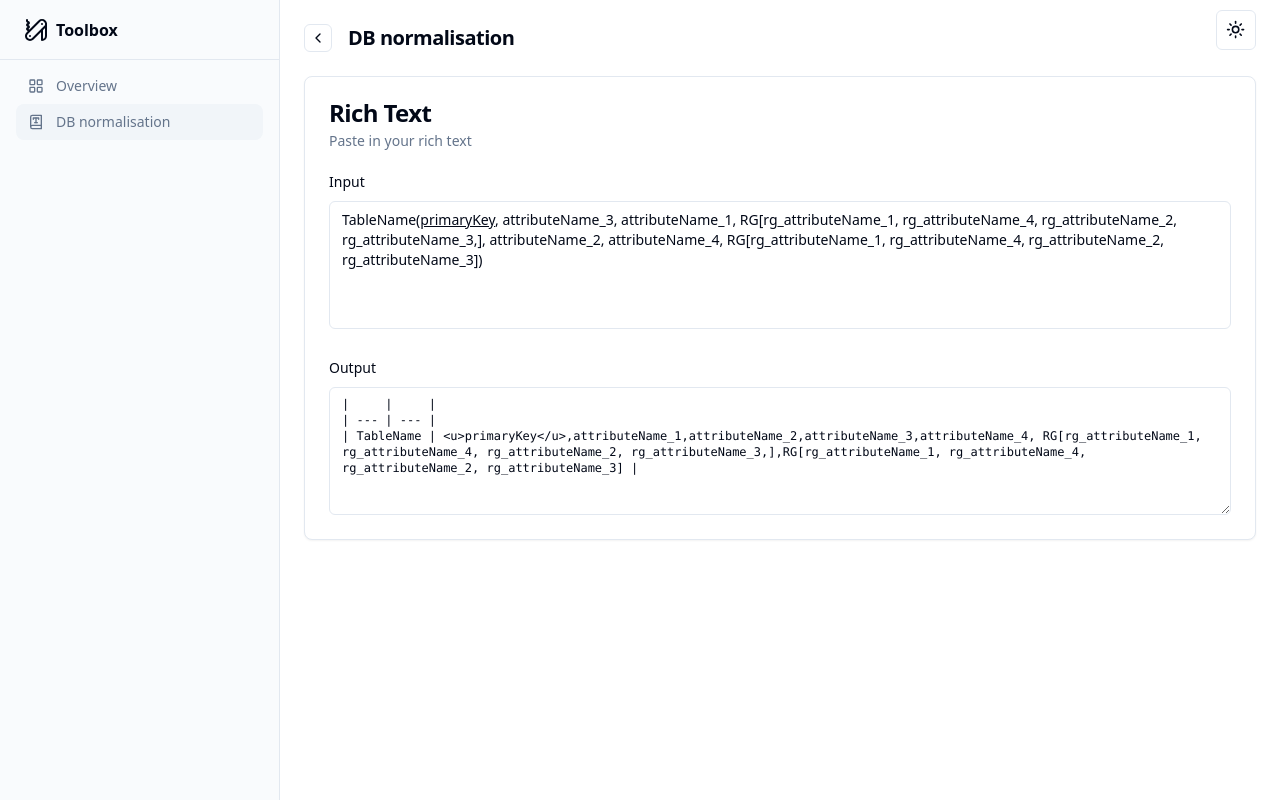
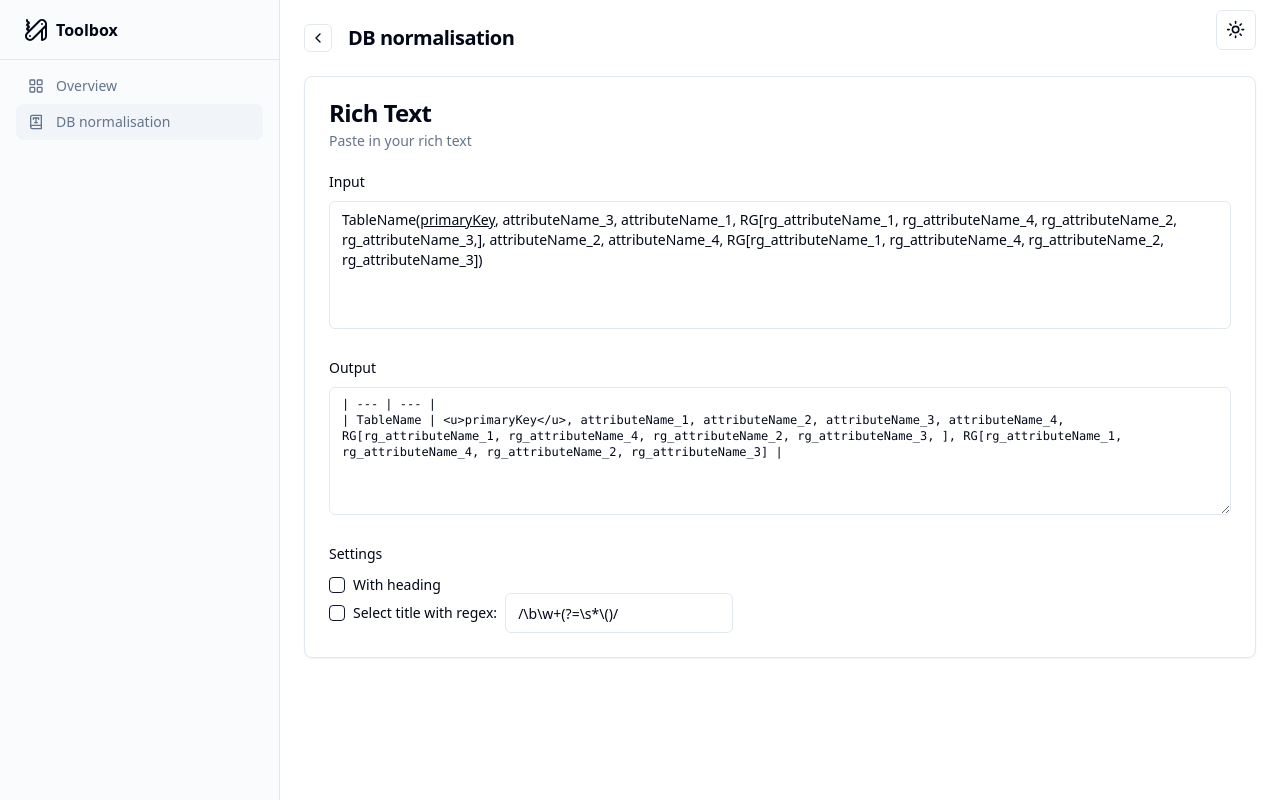
Before and after one commit to StefanHellings/toolbox, a Next.js app: page /db-normalisation-converter in a window 1280 px wide. Built offline with nearby package versions, Linux system fonts and the light colour scheme.

Commit message:
Add extra settings for DB normalisation tool

```diff
--- a/package.json
+++ b/package.json
@@ -9,6 +9,7 @@
     "lint": "next lint"
   },
   "dependencies": {
+    "@radix-ui/react-checkbox": "^1.0.4",
     "@radix-ui/react-dialog": "^1.0.5",
     "@radix-ui/react-dropdown-menu": "^2.0.6",
     "@radix-ui/react-label": "^2.0.2",
--- a/src/app/(tools)/db-normalisation-converter/FormattedOutput.js
+++ b/src/app/(tools)/db-normalisation-converter/FormattedOutput.js
@@ -1,12 +1,14 @@
 'use client';
 
-export function getParts(input) {
-    const string = input
-        .replaceAll('<p>', '')
-        .replaceAll('</p>', '');
+function getSections(input) {
+    return input.split(')');
+}
 
-    const title = string.split('(')[0];
-    const attributes = `${string.split('(')[1]}`.split(')')[0];
+export function getParts(input, titleRegex = /\b\w+(?=\s*\()/) {
+    const title = input.match(titleRegex);
+
+    console.log('titleRegex', titleRegex, title);
+    const attributes = `${input.split('(')[1]}`.split(')')[0];
     const repeatingGroups = attributes.match(/RG\[[^\]]*\]/g);
     const fields = attributes.split(/RG\[[^\]]*\]/g).join('').replaceAll(', ', ',').split(',');
     const orderedFields = [ fields[0], ...fields.slice(1).sort() ].filter(Boolean);
@@ -18,28 +20,55 @@ export function getParts(input) {
     };
 }
 
-function formatInput(input) {
-    const { title, orderedFields, repeatingGroups } = getParts(input);
-
-    let values = '';
+function formatInput(input, withHeading, titleRegex) {
+    const sections = getSections(input).filter(Boolean);
     let output = '';
 
-    if (orderedFields && orderedFields.length)
-        values += orderedFields;
+    if (withHeading)
+        output += '|     |     |\n';
 
-    if (repeatingGroups && repeatingGroups.length)
-        values += `, ${repeatingGroups}`;
+    output += '| --- | --- |\n';
 
-    output += '|     |     |\n';
-    output += '| --- | --- |\n';
-    output += `| ${title} | ${values} |`;
+    sections.forEach(section => {
+        const { title, orderedFields, repeatingGroups } = getParts(section, titleRegex);
+
+        let values = '';
+
+        if (orderedFields && orderedFields.length)
+            values += orderedFields;
+
+        if (repeatingGroups && repeatingGroups.length)
+            values += `,${repeatingGroups}`;
+
+        values = values
+            .replaceAll(',', ', ')
+            .replaceAll('  ', ' ');
+
+        output += `| ${title} | ${values} |\n`;
+    });
 
     return output;
 }
 
-function getFormattedOutput(input) {
-    if (input)
-        return formatInput(input);
+function cleanup(input) {
+    const toRemove = [ '<p>', '</p>', '<br>', '  ' ];
+    let string = input.replaceAll(' ', ''); // spaces will be placed back in later
+
+    toRemove.forEach(item => string = string.replaceAll(item, ''));
+
+    return string
+        .replaceAll(',</strong>', '</strong>,')
+        .replaceAll(',</u>', '</u>,')
+        .replaceAll(',</b>', '</b>,')
+        .replaceAll(',</i>', '</i>,')
+        .replaceAll('ë', 'e');
+}
+
+function getFormattedOutput({ input, withHeading = false, titleRegex }) {
+    if (!input)
+        return;
+
+    return formatInput(cleanup(input), withHeading, titleRegex);
 }
 
 export default getFormattedOutput;
--- a/src/app/(tools)/db-normalisation-converter/page.js
+++ b/src/app/(tools)/db-normalisation-converter/page.js
@@ -4,23 +4,34 @@ import { useState } from 'react';
 import Head from 'next/head';
 import Link from 'next/link';
 
+import Tiptap from '@/components/Tiptap';
 import Icon from '@/components/Icon';
-import Tiptap from '@/components/Tiptap';
 
 import { Card, CardContent, CardDescription, CardHeader, CardTitle } from '@/components/ui/card';
+import { Textarea } from '@/components/ui/textarea';
+import { Checkbox } from '@/components/ui/checkbox';
 import { Button } from '@/components/ui/button';
+import { Input } from '@/components/ui/input';
 import { Label } from '@/components/ui/label';
-import { Textarea } from '@/components/ui/textarea';
 
 import getFormattedOutput from './FormattedOutput';
 
 export default function DBNormalisationConverter() {
     const [ input, setInput ] = useState('');
-    const changeHandler = content => {
-        setInput(content);
+    const [ withHeading, setWithHeading ] = useState(false);
+    const [ withRegex, setWithRegex ] = useState(false);
+    const [ titleRegex, setTitleRegex ] = useState(/\b\w+(?=\s*\()/);
+
+    const inputHandler = value => setInput(value);
+    const headingHandler = value => setWithHeading(value);
+    const regexHandler = value => setWithRegex(value);
+    const titleRegexHandler = value => setTitleRegex(value);
+
+    const outputSettings = {
+        input,
+        withHeading,
+        [withRegex && 'titleRegex']: titleRegex,
     };
-
-    // const parts = getParts(input);
 
     return (
         <>
@@ -47,21 +58,49 @@ export default function DBNormalisationConverter() {
                     </CardDescription>
                 </CardHeader>
                 <CardContent>
-                    <div className="grid gap-6 mb-8">
+                    <div className="grid gap-8">
                         <div className="grid gap-3">
                             <Label htmlFor="input">Input</Label>
                             <Tiptap
                                 defaultValue='<p>TableName(<u>primaryKey</u>, attributeName_3, attributeName_1, RG[rg_attributeName_1, rg_attributeName_4, rg_attributeName_2, rg_attributeName_3,], attributeName_2, attributeName_4, RG[rg_attributeName_1, rg_attributeName_4, rg_attributeName_2, rg_attributeName_3])</p>'
-                                onChange={changeHandler} />
+                                onChange={inputHandler} />
                         </div>
-                    </div>
-                    <div className="grid gap-6">
                         <div className="grid gap-3">
                             <Label htmlFor="output">Output</Label>
                             <Textarea
                                 id="output"
-                                value={getFormattedOutput(input)}
+                                value={getFormattedOutput(outputSettings)}
                                 className="min-h-32 font-mono text-xs"/>
+                        </div>
+                        <div className="flex flex-col">
+                            <Label className="mb-4">Settings</Label>
+                            <div className="flex items-center space-x-2">
+                                <Checkbox
+                                    id="withHeading"
+                                    onCheckedChange={headingHandler}
+                                    checked={withHeading} />
+                                <label
+                                    htmlFor="withHeading"
+                                    className="text-sm font-medium leading-none">
+                                    With heading
+                                </label>
+                            </div>
+                            <div className="flex items-center space-x-2">
+                                <Checkbox
+                                    id="regex"
+                                    onCheckedChange={regexHandler}
+                                    checked={withRegex} />
+                                <label
+                                    htmlFor="regex"
+                                    className="flex items-center text-sm font-medium leading-none">
+                                    <div className="flex-none mr-2">Select title with regex: </div>
+                                    <Input
+                                        type="text"
+                                        onChange={event => titleRegexHandler(event.target.value)}
+                                        value={titleRegex}
+                                        placeholder="\b\w+(?=\s*\()" />
+                                </label>
+                            </div>
                         </div>
                     </div>
                 </CardContent>
--- a/src/components/Tiptap.js
+++ b/src/components/Tiptap.js
@@ -15,7 +15,7 @@ const Tiptap = props => {
         ],
         editorProps: {
             attributes: {
-                class: 'flex w-full rounded-md border border-input bg-background px-3 py-2 text-sm ring-offset-background placeholder:text-muted-foreground focus-visible:outline-none focus-visible:ring-2 focus-visible:ring-ring focus-visible:ring-offset-2 disabled:cursor-not-allowed disabled:opacity-50 min-h-32',
+                class: 'flex flex-col w-full rounded-md border border-input bg-background px-3 py-2 text-sm ring-offset-background placeholder:text-muted-foreground focus-visible:outline-none focus-visible:ring-2 focus-visible:ring-ring focus-visible:ring-offset-2 disabled:cursor-not-allowed disabled:opacity-50 min-h-32',
             },
         },
     });
--- /dev/null
+++ b/src/components/ui/checkbox.jsx
@@ -0,0 +1,24 @@
+"use client"
+
+import * as React from "react"
+import * as CheckboxPrimitive from "@radix-ui/react-checkbox"
+import { Check } from "lucide-react"
+
+import { cn } from "@/lib/utils"
+
+const Checkbox = React.forwardRef(({ className, ...props }, ref) => (
+  <CheckboxPrimitive.Root
+    ref={ref}
+    className={cn(
+      "peer h-4 w-4 shrink-0 rounded-sm border border-primary ring-offset-background focus-visible:outline-none focus-visible:ring-2 focus-visible:ring-ring focus-visible:ring-offset-2 disabled:cursor-not-allowed disabled:opacity-50 data-[state=checked]:bg-primary data-[state=checked]:text-primary-foreground",
+      className
+    )}
+    {...props}>
+    <CheckboxPrimitive.Indicator className={cn("flex items-center justify-center text-current")}>
+      <Check className="h-4 w-4" />
+    </CheckboxPrimitive.Indicator>
+  </CheckboxPrimitive.Root>
+))
+Checkbox.displayName = CheckboxPrimitive.Root.displayName
+
+export { Checkbox }
```
Also changed, not shown: 1 other file (tests, documents, lock files or other folders).
